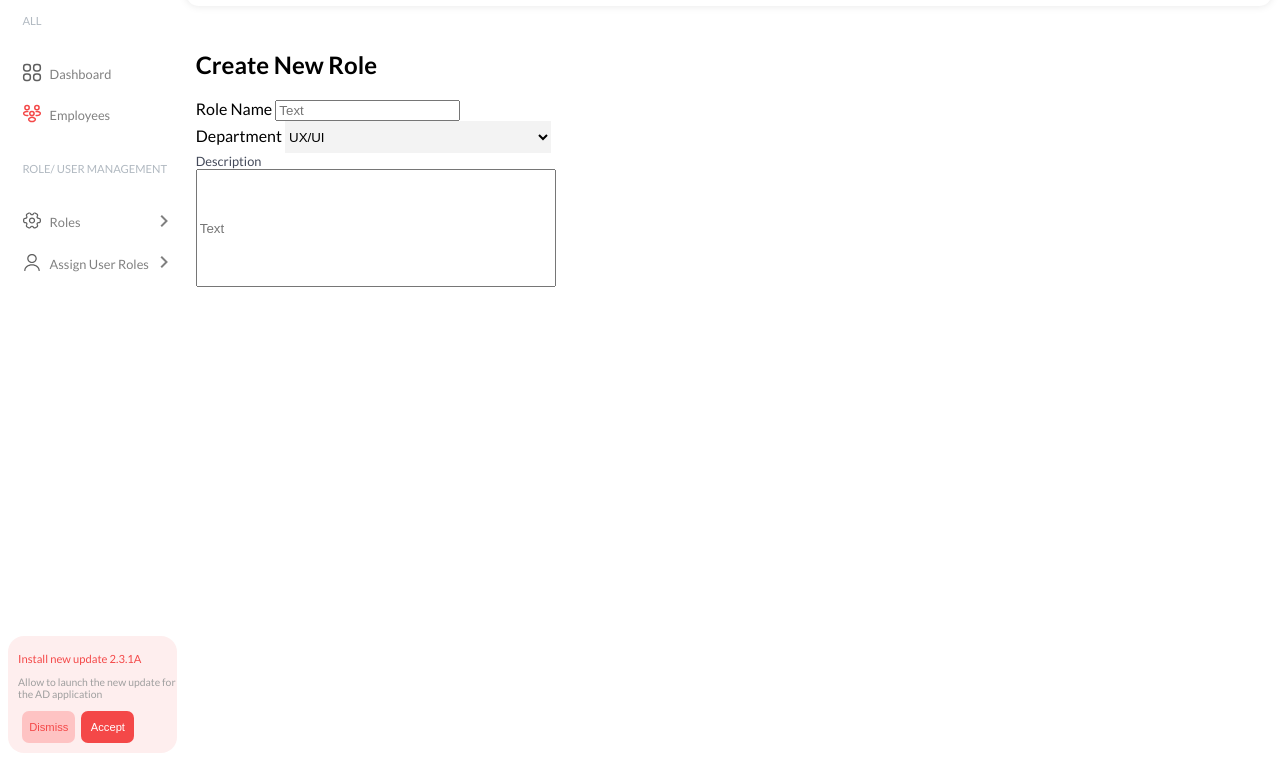
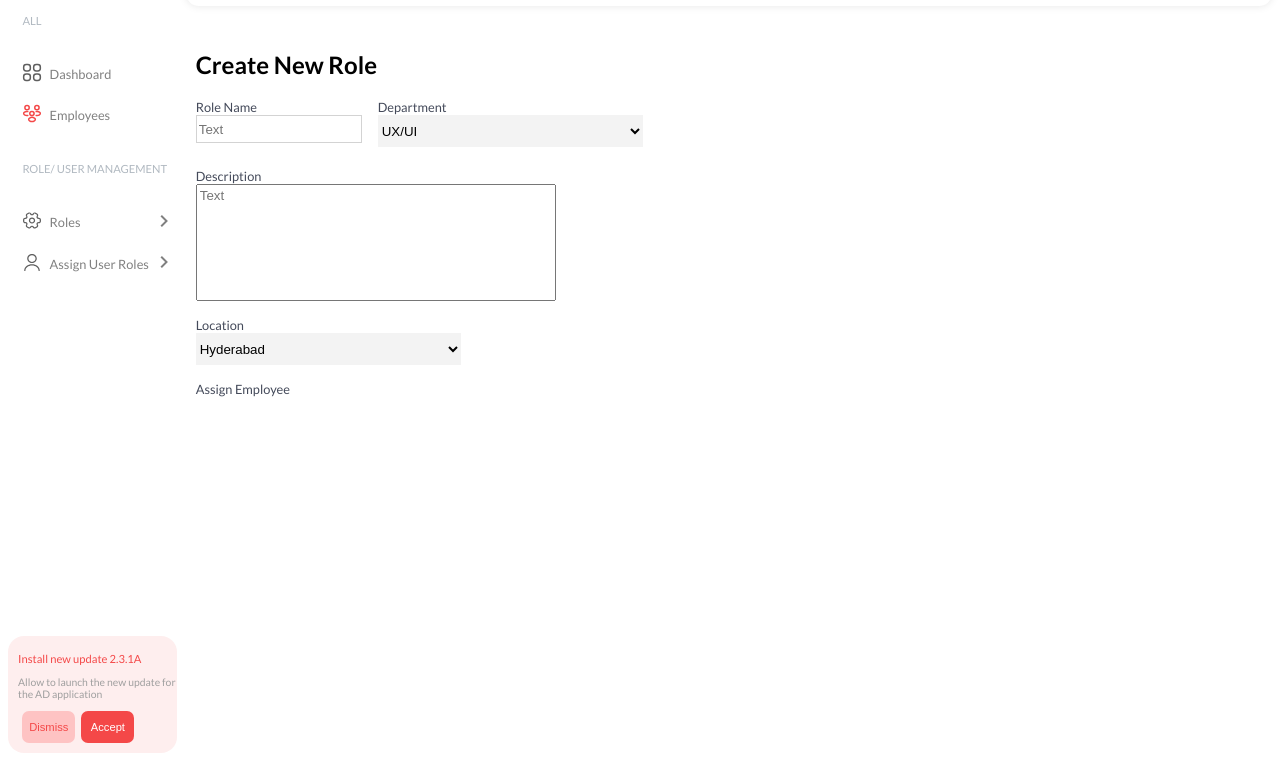
Before and after one commit to parasuram17/Task-3, a plain HTML site: page addRoles.html in a window 1280 px wide. Shown: the part 55-816 px from the top of the page. Drawn offline with nearby package versions, Linux system fonts and the light colour scheme.

Commit message:
addRolesChanges

```diff
--- a/addRoles.html
+++ b/addRoles.html
@@ -125,6 +125,19 @@
                     <input type="text" id="input-role-description" class="description-input-box" name="Description" placeholder="Text" required>
                 </div>
             </div>
+            <div class="label-input">
+                <label for="input-location"> Location</label>
+                <select name="Location" id="input-location">
+                    <option>Hyderabad</option>
+                    <option>opt 2</option>
+                    <option>opt 3</option>
+                </select>
+            </div>
+            <div class="label-input label-input-assign-emp">
+                <label for="input-assign-employee"> Assign Employee</label>
+
+                </select>
+            </div>
     </form>
 
 
--- a/css/addRoles.css
+++ b/css/addRoles.css
@@ -18,6 +18,12 @@ form {
 }
 
 .description-input-box{
-    height:7rem;
+    height:1rem;
     width:22rem;
+    padding-bottom: 6rem;
+    margin-bottom:1rem;
 }
+
+.label-input-assign-emp{
+    margin-top:1rem;
+}
--- a/css/style.css
+++ b/css/style.css
@@ -410,3 +410,30 @@ header {
     padding-right:0.25rem;
 }
 /* Common for page 2 and page 3 end*/
+.label-input label{
+    font-size:0.8rem;
+    color:#444A5A
+}.input-rows {
+    display: flex;
+    column-gap: 1rem;
+    margin-bottom: 1.3rem;
+}
+
+.label-input {
+    display: flex;
+    flex-direction: column;
+}
+.label-input label{
+    font-size:0.8rem;
+    color:#444A5A
+}
+.label-input input{
+    height: 1.5rem;
+    width:10rem;
+    border: 1px solid lightgrey;
+    outline:none;
+}
+
+.label-input input:focus{
+    border: 2px solid #358DFF;
+}
```
